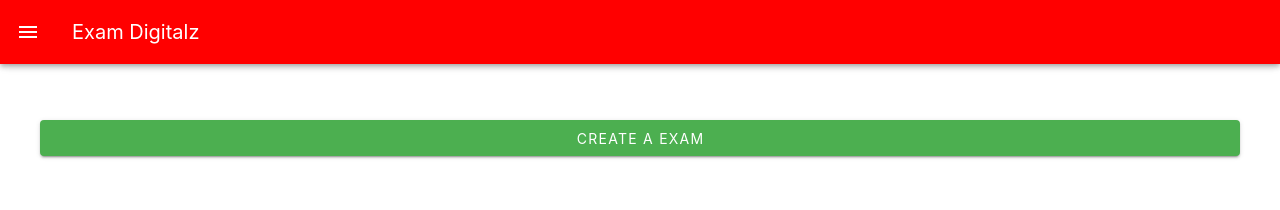
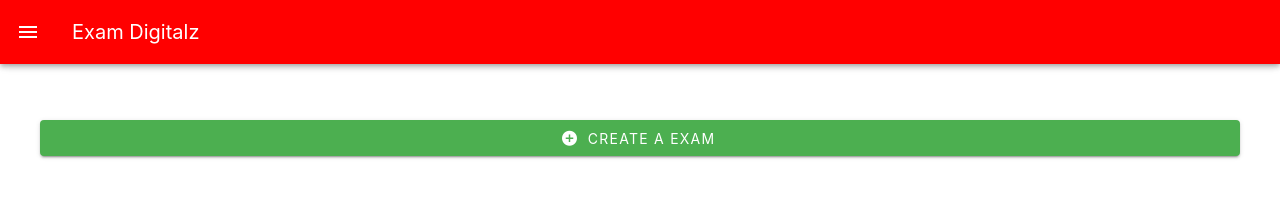
Before and after one commit to criar-art/exam.digitalz, a Vue app: page / in a window 1280 px wide. Shown: the top 210 px of the page. Built offline with nearby package versions, Linux system fonts and the light colour scheme.

Commit message:
add icon in button

```diff
--- a/src/views/HomeView.vue
+++ b/src/views/HomeView.vue
@@ -52,6 +52,7 @@ const validate = async () => {
         class="mt-4"
         block
         v-bind="props"
+        prepend-icon="mdi-plus-circle"
       >
         Create a exam
       </v-btn>
@@ -139,6 +140,7 @@ const validate = async () => {
                 color="green-darken-1"
                 variant="text"
                 @click="dialog = false"
+                append-icon="mdi-plus-circle"
               >
                 New Question
               </v-btn>
```
